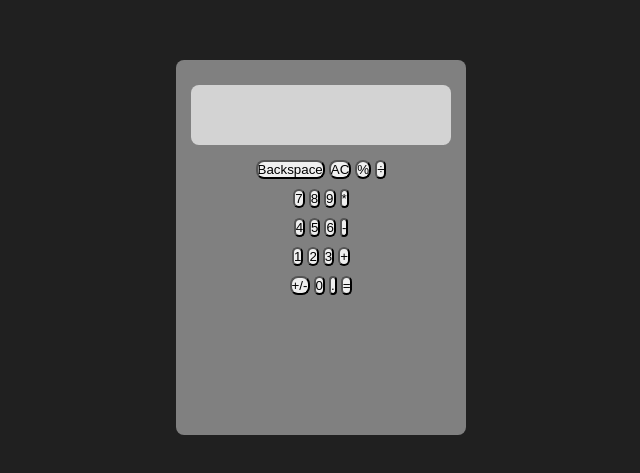
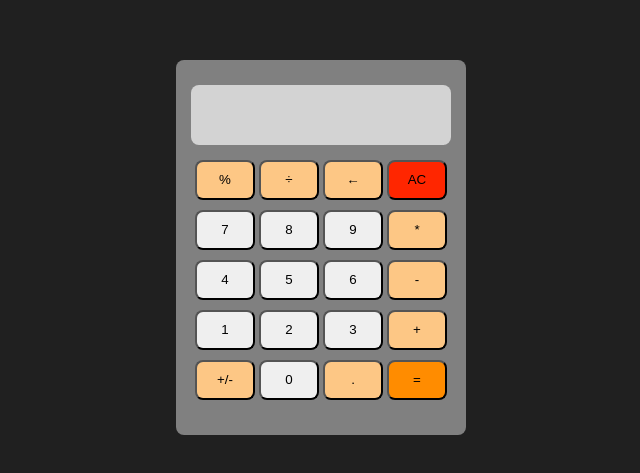
Before and after one commit to B-Henslee/top-calculator, a plain HTML site: page index.html in a window 1280 px wide. Shown: the part 153-626 px from the top of the page, without its empty margins (319-959 px from the left). Drawn offline with Linux system fonts and the light colour scheme.

Commit message:
Create new classes for AC and = buttons

```diff
--- a/index.html
+++ b/index.html
@@ -13,34 +13,34 @@
             <div class="screen"></div>
             <div class="button-container">
                 <div class="row1">
-                    <button class="normal">Backspace</button>
-                    <button class="normal">AC</button>
-                    <button class="normal">%</button>
-                    <button class="normal">÷</button>
+                    <button class="buttonSymbol">%</button>
+                    <button class="buttonSymbol">÷</button>
+                    <button class="buttonSymbol">←</button>
+                    <button class="buttonSymbol allClear">AC</button>
                 </div>
                 <div class="row2">
-                    <button class="normal">7</button>
-                    <button class="normal">8</button>
-                    <button class="normal">9</button>
-                    <button class="normal">*</button>
+                    <button class="buttonNumber">7</button>
+                    <button class="buttonNumber">8</button>
+                    <button class="buttonNumber">9</button>
+                    <button class="buttonSymbol">*</button>
                 </div>
                 <div class="row3">
-                    <button class="normal">4</button>
-                    <button class="normal">5</button>
-                    <button class="normal">6</button>
-                    <button class="normal">-</button>
+                    <button class="buttonNumber">4</button>
+                    <button class="buttonNumber">5</button>
+                    <button class="buttonNumber">6</button>
+                    <button class="buttonSymbol">-</button>
                 </div>
                 <div class="row4">
-                    <button class="normal">1</button>
-                    <button class="normal">2</button>
-                    <button class="normal">3</button>
-                    <button class="normal">+</button>
+                    <button class="buttonNumber">1</button>
+                    <button class="buttonNumber">2</button>
+                    <button class="buttonNumber">3</button>
+                    <button class="buttonSymbol">+</button>
                 </div>
                 <div class="row5">
-                    <button class="normal">+/-</button>
-                    <button class="normal">0</button>
-                    <button class="normal">.</button>
-                    <button class="normal">=</button>
+                    <button class="buttonSymbol">+/-</button>
+                    <button class="buttonNumber">0</button>
+                    <button class="buttonSymbol">.</button>
+                    <button class="buttonSymbol exterior">=</button>
                 </div>
             </div>
         </div>
```
